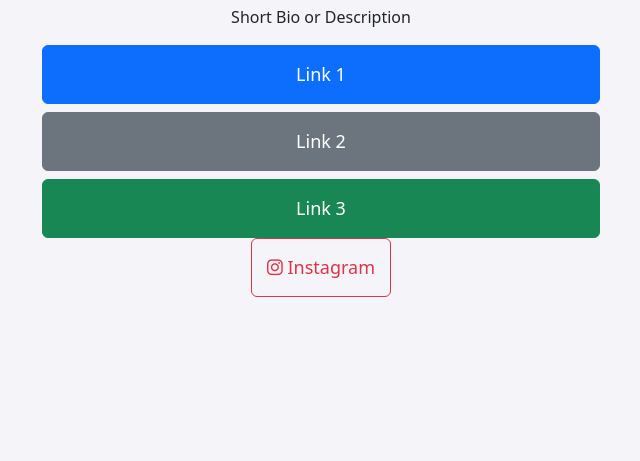
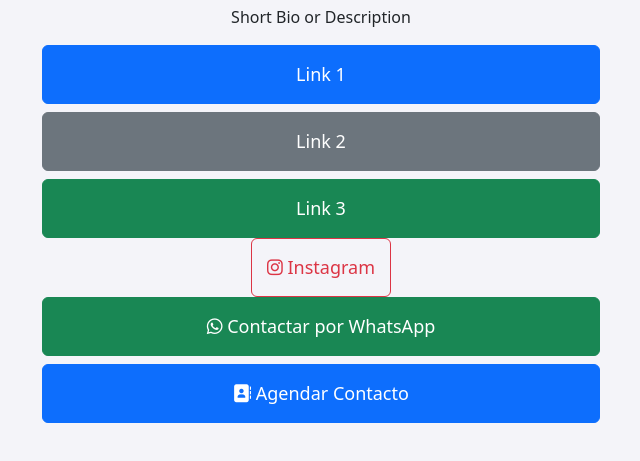
Before and after one commit to matearweb/montfrut-links, a plain HTML site: page index.html in a window 1280 px wide. Shown: the part 147-608 px from the top of the page, without its empty margins (319-959 px from the left). Drawn offline with nearby package versions, Linux system fonts and the light colour scheme.

Commit message:
Update index.html

```diff
--- a/index.html
+++ b/index.html
@@ -38,6 +38,16 @@
             <i class="fab fa-instagram"></i> Instagram
         </a>
 
+        <div class="d-grid gap-2 col-6 mx-auto">
+            <a href="https://wa.me/+19174740694?text=Hola%20me%20gustaría%20saber%20más%20sobre%20su%20empresa" class="btn btn-success">
+                <i class="fab fa-whatsapp"></i> Contactar por WhatsApp
+            </a>
+            <a href="contact.vcf" class="btn btn-primary" download>
+                <i class="fas fa-address-book"></i> Agendar Contacto
+            </a>
+        </div>
+
+
     </div>
 
 </body>
```
